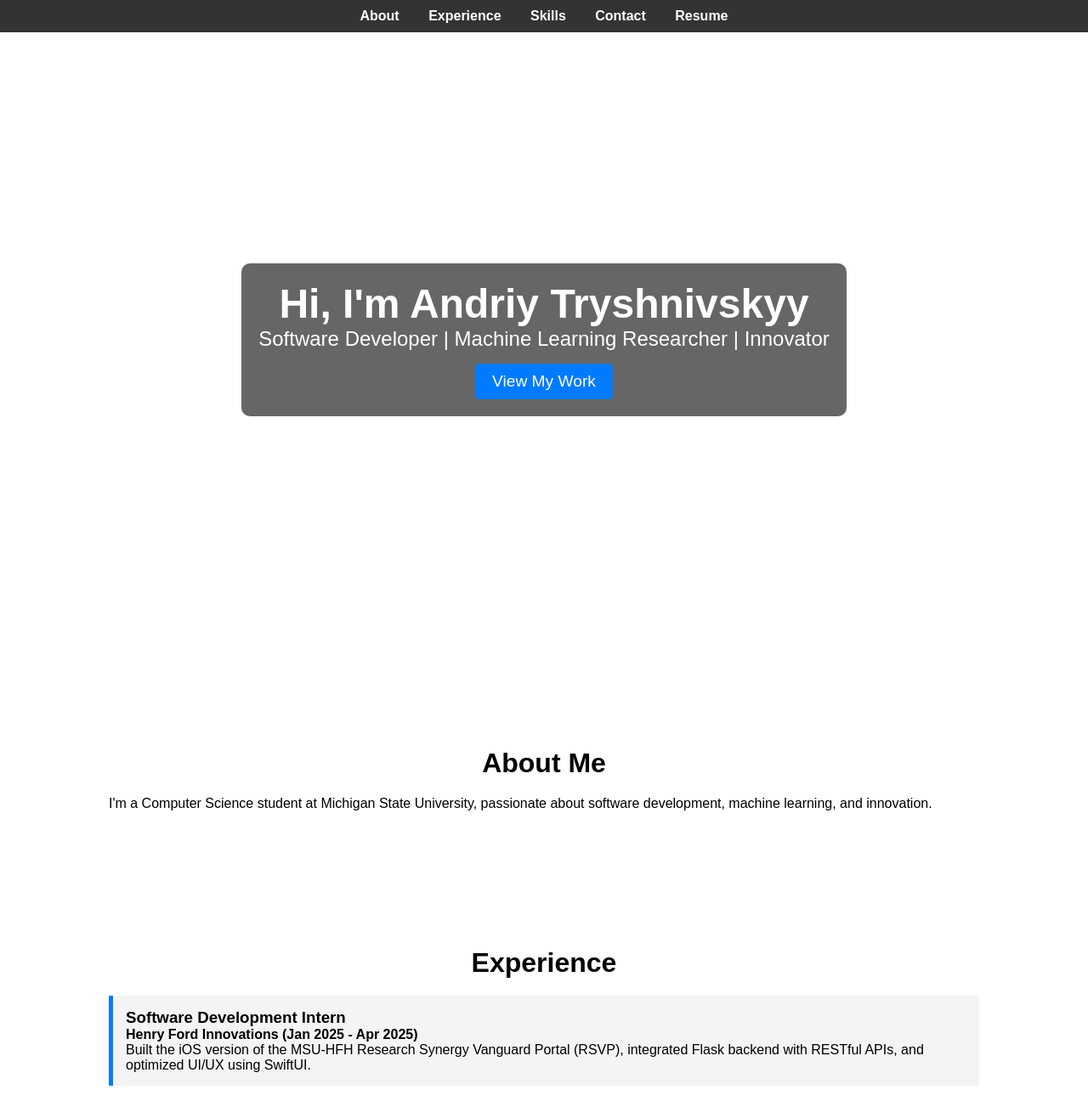
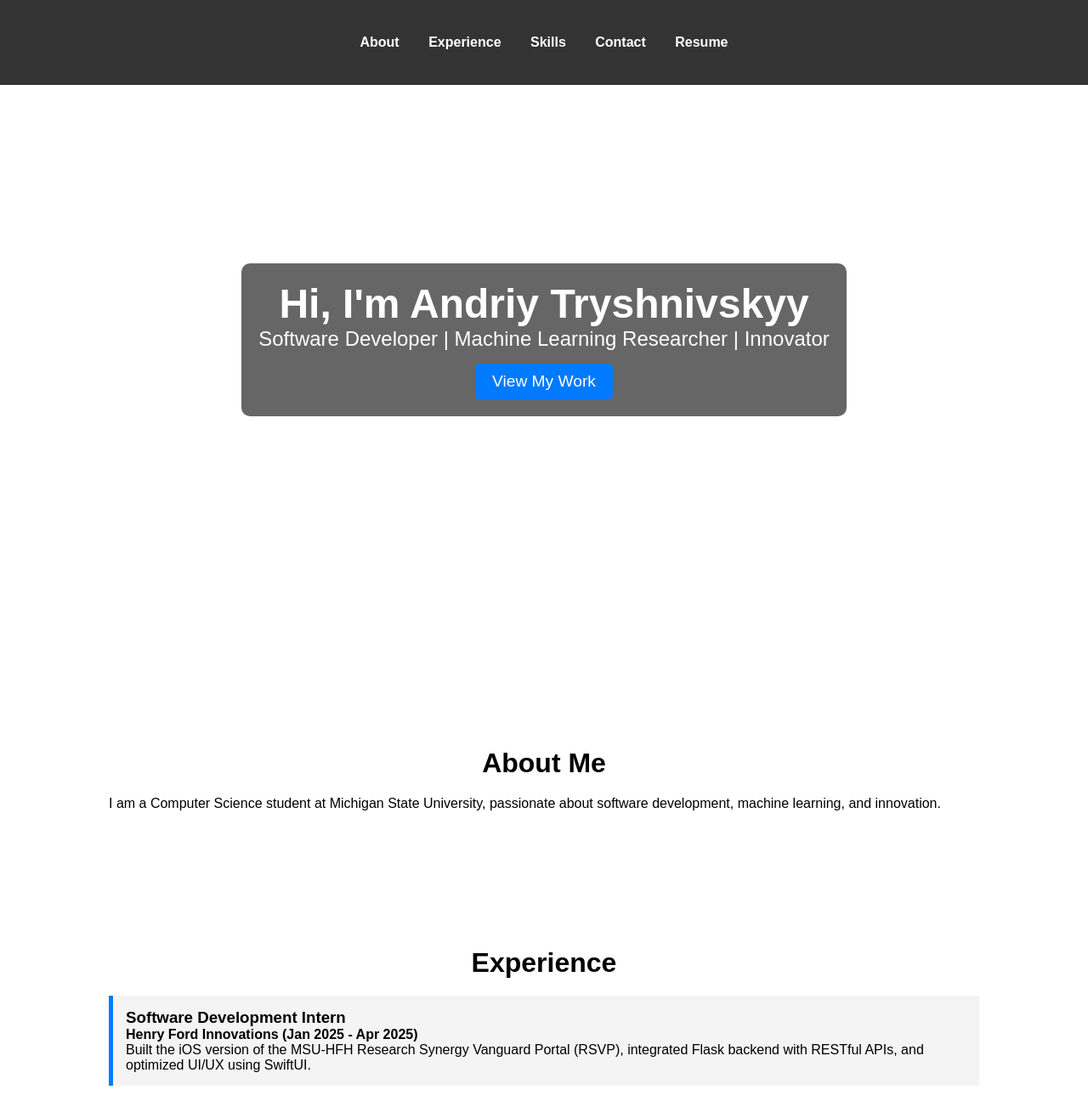
Before and after one commit to tryshnivskyya/andriytryshnivskyy, a plain HTML site: page index.html in a window 1280 px wide. Shown: the top 1296 px of the page at 85% size. Drawn offline with Linux system fonts and the light colour scheme.

Commit message:
Design fixes

```diff
--- a/index.html
+++ b/index.html
@@ -16,7 +16,7 @@
                 <li><a href="#experience">Experience</a></li>
                 <li><a href="#skills">Skills</a></li>
                 <li><a href="#contact">Contact</a></li>
-                <li><a href="assets/resume.pdf" target="_blank">Resume</a></li>
+                <li><a href="assets/Tryshnivskyy Resume February 2025.pdf" target="_blank">Resume</a></li>
             </ul>
         </nav>
     </header>
@@ -34,7 +34,7 @@
     <section id="about">
         <div class="container">
             <h2>About Me</h2>
-            <p>I'm a Computer Science student at Michigan State University, passionate about software development, machine learning, and innovation.</p>
+            <p>I am a Computer Science student at Michigan State University, passionate about software development, machine learning, and innovation.</p>
         </div>
     </section>
 
@@ -68,8 +68,8 @@
         <div class="container">
             <h2>Skills & Tools</h2>
             <div class="skills-grid">
-                <span>Python</span> <span>C++</span> <span>Java</span> <span>Swift</span>
-                <span>SQL</span> <span>Machine Learning</span> <span>Big Data</span>
+                <span>Python</span> <span>C++</span> <span>Java</span><span>JavaScript</span>
+                <span>Swift</span> <span>SQL</span> <span>Machine Learning</span> <span>Big Data</span>
                 <span>React</span> <span>Flask</span> <span>Unix</span> <span>GitHub</span>
             </div>
         </div>
--- a/styles.css
+++ b/styles.css
@@ -9,12 +9,14 @@
 
 /* Header & Navigation */
 header {
+    display: flex;
     background: rgba(0, 0, 0, 0.8);
     position: fixed;
     width: 100%;
+    height: 100px;
     padding: 10px 0;
-    text-align: center;
-}
+    justify-content: center; /* Horizontally center */
+    align-items: center;}
 
 nav ul {
     list-style: none;
```
